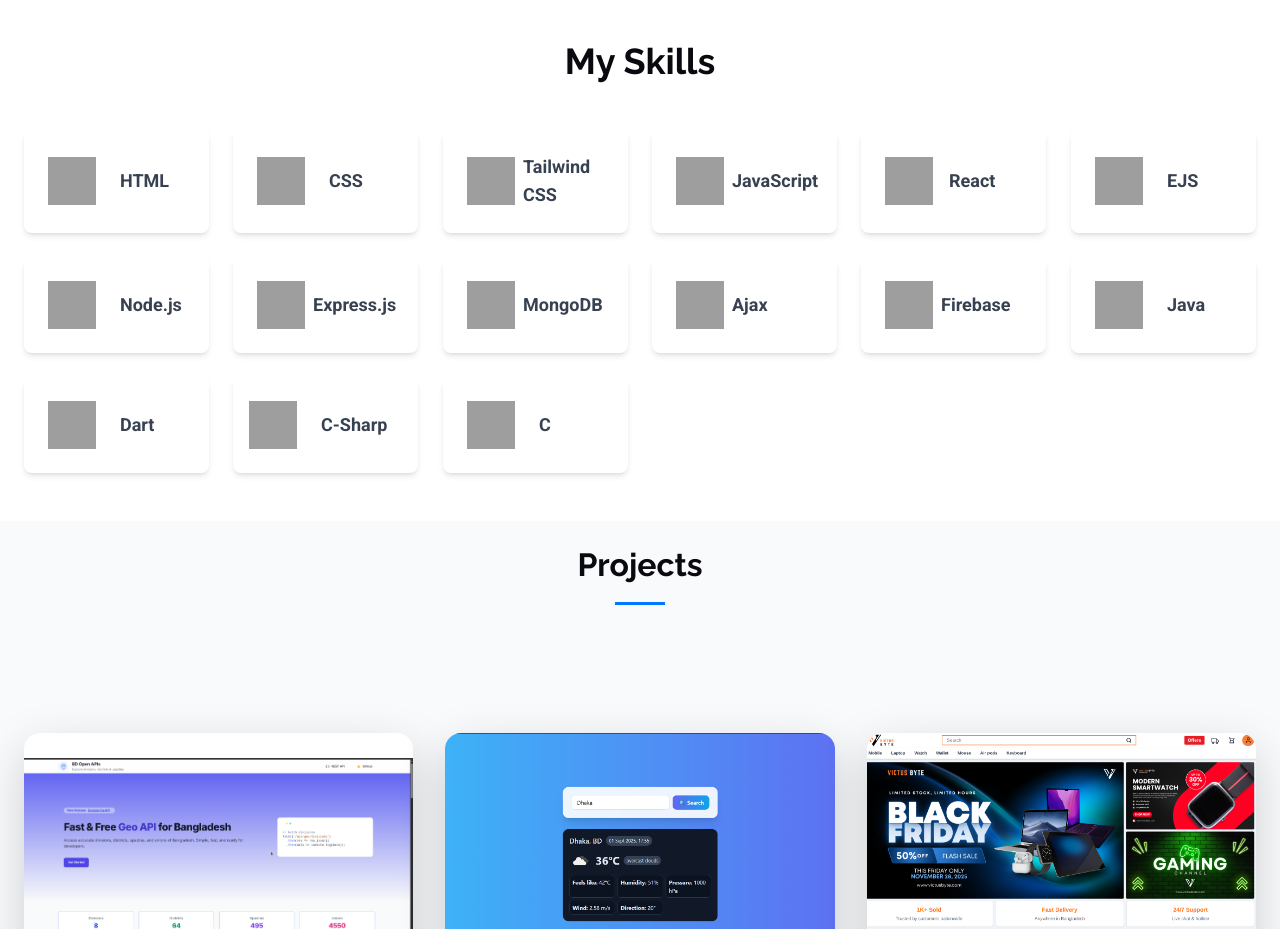
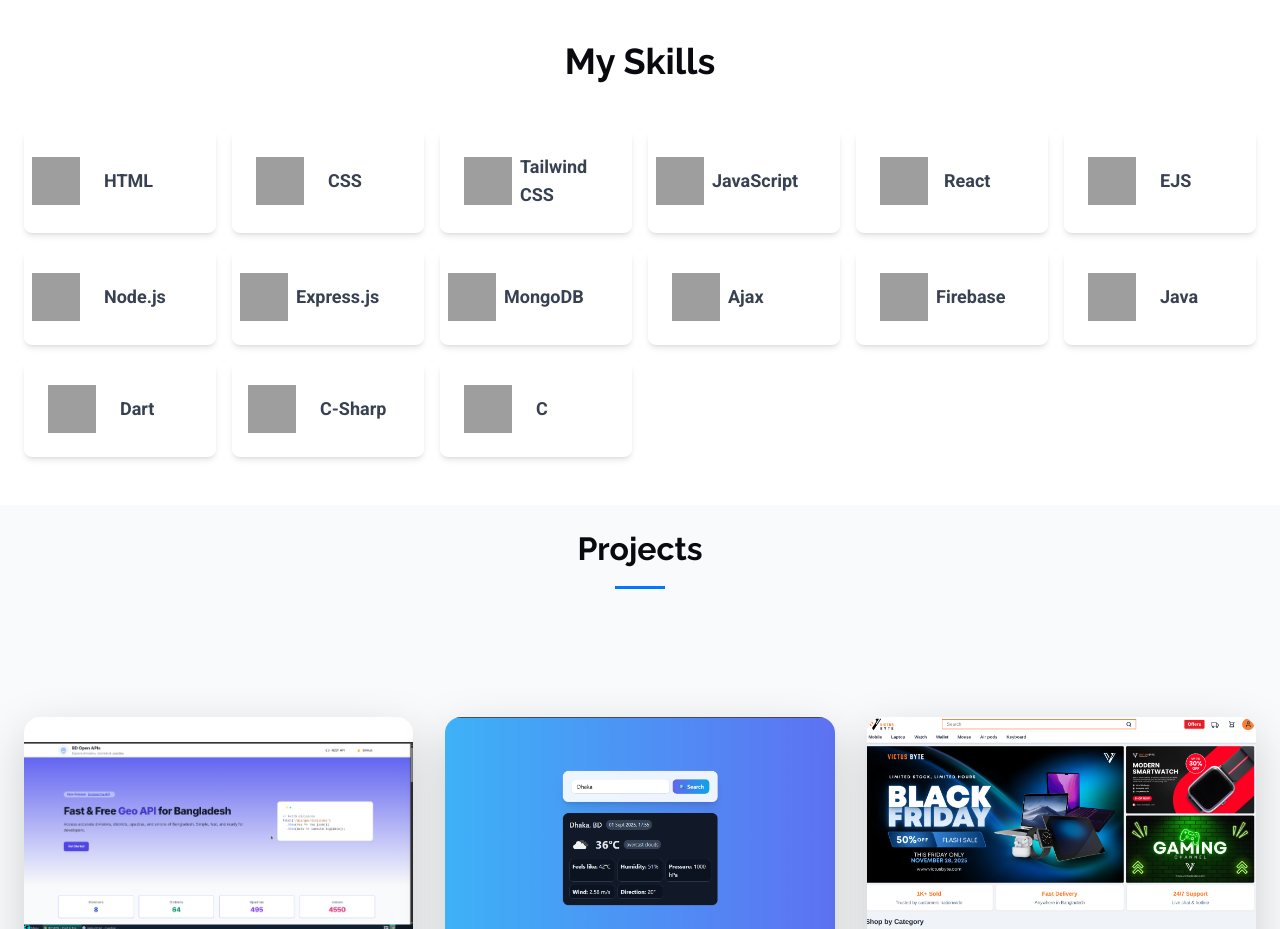
Before and after one commit to mostakinahmed/mostakinahmed.github.io, a plain HTML site: page index.html in a window 1280 px wide. Shown: the part 1360-2289 px from the top of the page. Drawn offline with nearby package versions, Linux system fonts and the light colour scheme; grey boxes are pictures that could not be loaded.

Commit message:
update all

```diff
--- a/index.html
+++ b/index.html
@@ -181,10 +181,10 @@
       <div class="max-w-7xl mx-auto px-4">
         <h2 class="text-4xl font-bold text-center mb-12">My Skills</h2>
 
-        <div class="grid grid-cols-2 sm:grid-cols-3 md:grid-cols-4 lg:grid-cols-6 gap-6">
+        <div class="grid grid-cols-2 sm:grid-cols-3 md:grid-cols-4 lg:grid-cols-6 lg:gap-6 gap-3">
           <!-- HTML -->
           <div
-            class="skill-card flex items-center gap-4 bg-white shadow-md rounded-lg p-4 hover:shadow-xl hover:scale-105 transform transition duration-300 ease-in-out cursor-pointer"
+            class="skill-card flex items-center gap-4 bg-white shadow-md rounded-lg lg:p-4 px-2 hover:shadow-xl hover:scale-105 transform transition duration-300 ease-in-out cursor-pointer"
             data-aos="zoom-in">
             <!-- Icon on Left -->
             <div class="icon-box flex-shrink-0">
@@ -237,7 +237,7 @@
 
           <!-- JavaScript -->
           <div
-            class="skill-card flex items-center gap-2 bg-white shadow-md rounded-lg p-4 hover:shadow-xl hover:scale-105 transform transition duration-300 ease-in-out cursor-pointer"
+            class="skill-card flex items-center gap-2 bg-white shadow-md rounded-lg  lg:p-4 p-2  hover:shadow-xl hover:scale-105 transform transition duration-300 ease-in-out cursor-pointer"
             data-aos="zoom-in">
             <!-- Icon on Left -->
             <div class="icon-box flex-shrink-0">
@@ -278,7 +278,7 @@
 
           <!-- Node.js -->
           <div
-            class="skill-card flex items-center gap-4 bg-white shadow-md rounded-lg p-4 hover:shadow-xl hover:scale-105 transform transition duration-300 ease-in-out cursor-pointer"
+            class="skill-card flex items-center gap-4 bg-white shadow-md rounded-lg lg:p-4 p-2 hover:shadow-xl hover:scale-105 transform transition duration-300 ease-in-out cursor-pointer"
             data-aos="zoom-in">
             <!-- Icon on Left -->
             <div class="icon-box flex-shrink-0">
@@ -291,7 +291,7 @@
 
           <!-- Express.js -->
           <div
-            class="skill-card flex items-center gap-2 bg-white shadow-md rounded-lg p-4 hover:shadow-xl hover:scale-105 transform transition duration-300 ease-in-out cursor-pointer"
+            class="skill-card flex items-center gap-2 bg-white shadow-md rounded-lg  lg:p-4 p-2  hover:shadow-xl hover:scale-105 transform transition duration-300 ease-in-out cursor-pointer"
             data-aos="zoom-in">
             <!-- Icon on Left -->
             <div class="icon-box flex-shrink-0">
@@ -304,7 +304,7 @@
 
           <!-- MongoDB -->
           <div
-            class="skill-card flex items-center gap-2 bg-white shadow-md rounded-lg p-4 hover:shadow-xl hover:scale-105 transform transition duration-300 ease-in-out cursor-pointer"
+            class="skill-card flex items-center gap-2 bg-white shadow-md rounded-lg  lg:p-4 p-2  hover:shadow-xl hover:scale-105 transform transition duration-300 ease-in-out cursor-pointer"
             data-aos="zoom-in">
             <!-- Icon on Left -->
             <div class="icon-box flex-shrink-0">
```
